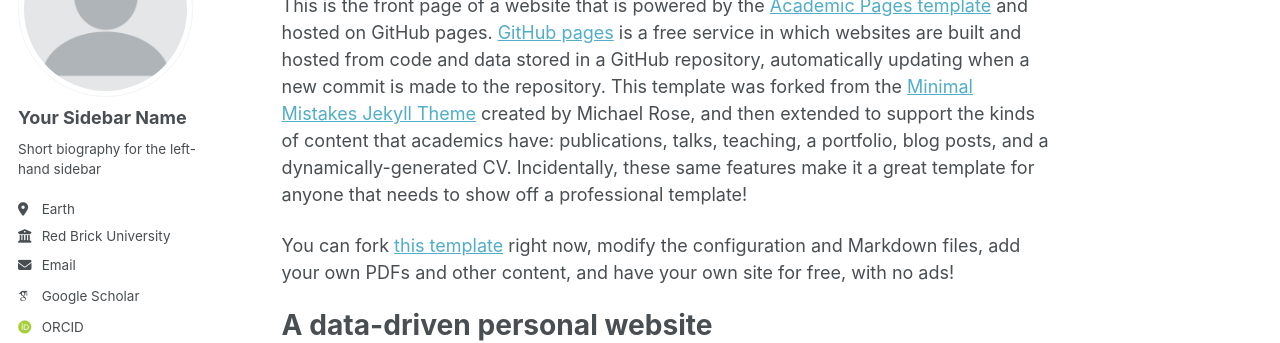
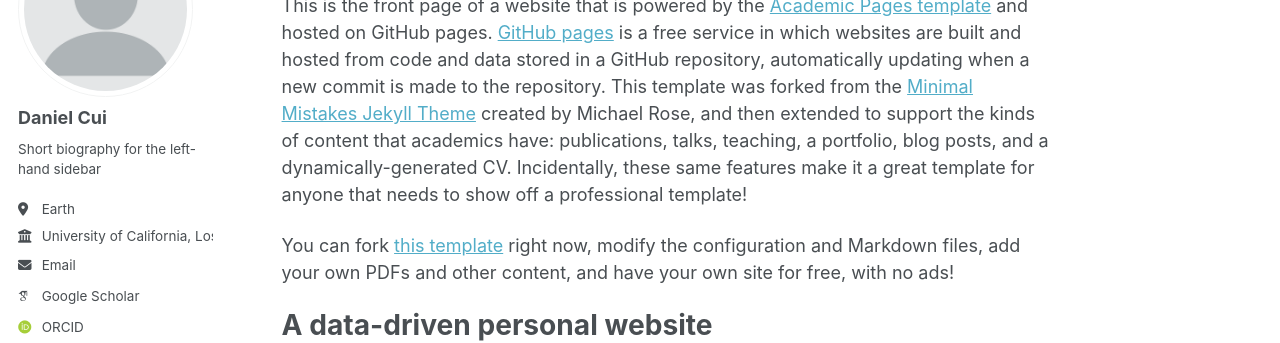
Before and after one commit to metaphotonicbear23/metaphotonicbear23.github.io, a Jekyll site: the page built from _pages/about.md, in a window 1280 px wide. Shown: the part 177-520 px from the top of the page. Built offline with Jekyll 4.4.1, drawn with Linux system fonts in a browser that asks for light colours; some web fonts are replaced; a script that is not in the unit is left out.

Commit message:
Update _config.yml

```diff
--- a/_config.yml
+++ b/_config.yml
@@ -15,7 +15,7 @@ name                     : &name "Daniel Cui"
 description              : &description "personal description"
 url                      : https://metaphotonicbear23.github.io # the base hostname & protocol for your site e.g. "https://[your GitHub username].github.io" or if you already have some other page hosted on Github then use "https://[your GitHub username].github.io/[Your Repo Name]"
 baseurl                  : "" # the subpath of your site, e.g. "/blog"
-repository               : "academicpages/academicpages.github.io"
+repository               : "metaphotonicbear23.github.io"
 
 # Site Author - The following control what appear as part of the author content on the side bar.
 #               If a field is blank the icon and link will not appear, otherwise it will be shown.
@@ -23,13 +23,13 @@ repository               : "academicpages/academicpages.github.io"
 author:
   # Biographic information
   avatar           : "profile.png"
-  name             : "Your Sidebar Name"
+  name             : "Daniel Cui"
   pronouns         : # example: "she/her"
   bio              : "Short biography for the left-hand sidebar"
   location         : "Earth"
-  employer         : "Red Brick University"
+  employer         : "University of California, Los Angeles"
   uri              : # URL
-  email            : "none@example.org"
+  email            : "dcui23@g.ucla.edu"
 
   # Academic websites
   academia         : # URL
```
